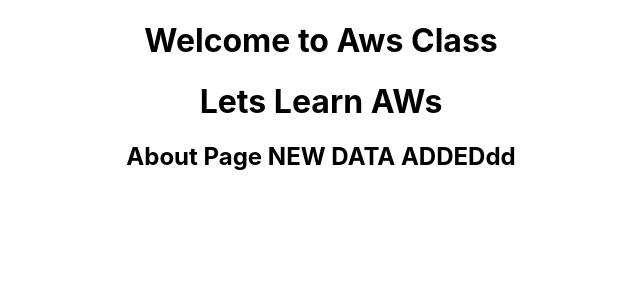
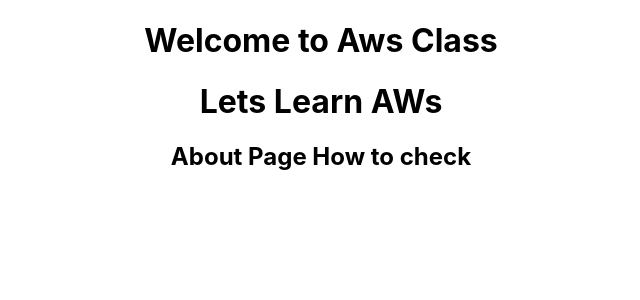
Before and after one commit to ranjancygen/git-action, a React (Create React App) app: page /about in a window 1280 px wide. Shown: the top 300 px of the page, without its empty margins (319-959 px from the left). Built offline with nearby package versions, Linux system fonts and the light colour scheme.

Commit message:
checking features

```diff
--- a/src/About.js
+++ b/src/About.js
@@ -2,7 +2,7 @@
 
 const About = () => {
   return (
-    <h2>About Page NEW DATA ADDEDdd</h2>
+    <h2>About Page How to check</h2>
   )
 }
 
```
